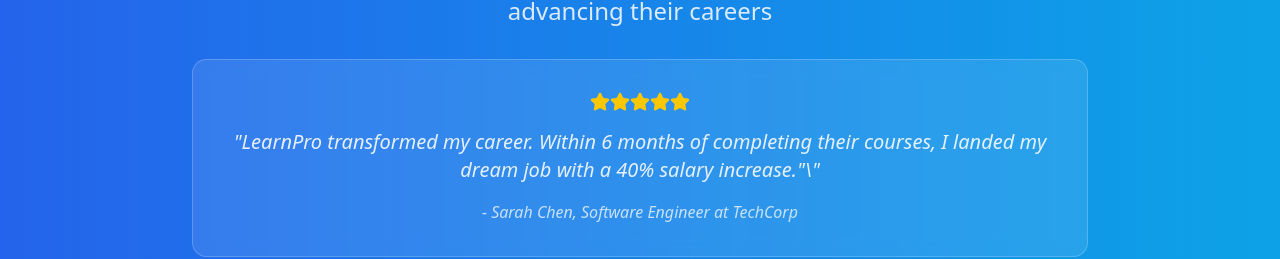
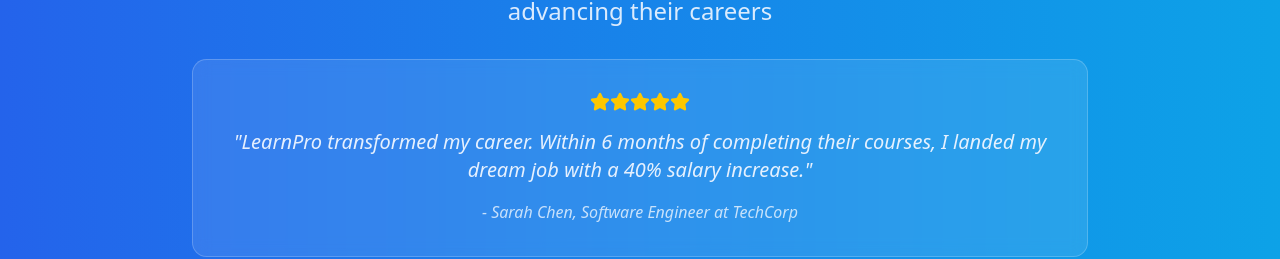
Before and after one commit to krishkad/course-app, a Next.js app: page / in a window 1280 px wide. Shown: the part 7559-7818 px from the top of the page. Built offline with nearby package versions, Linux system fonts and the light colour scheme.

Commit message:
silly mistakes

```diff
--- a/src/components/root/CallToActionSection.tsx
+++ b/src/components/root/CallToActionSection.tsx
@@ -33,7 +33,7 @@
             </div>
             <blockquote className="text-lg md:text-xl text-primary-foreground/95 italic mb-4">
               &quot;LearnPro transformed my career. Within 6 months of completing their courses,
-              I landed my dream job with a 40% salary increase."\&quot;
+              I landed my dream job with a 40% salary increase.&quot;
             </blockquote>
             <cite className="text-primary-foreground/80 font-medium">
               - Sarah Chen, Software Engineer at TechCorp
```
